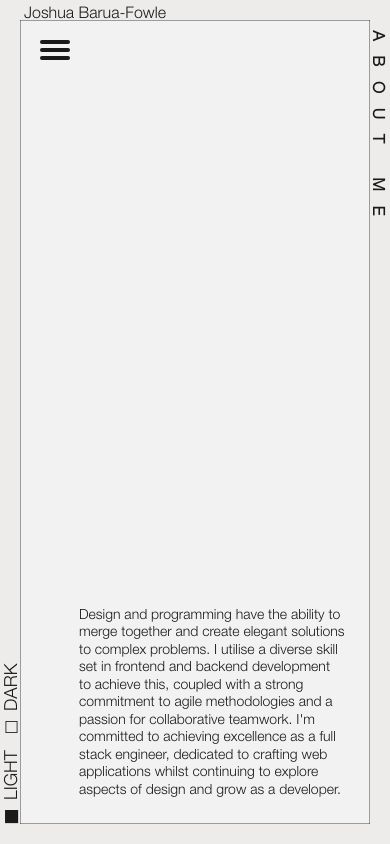
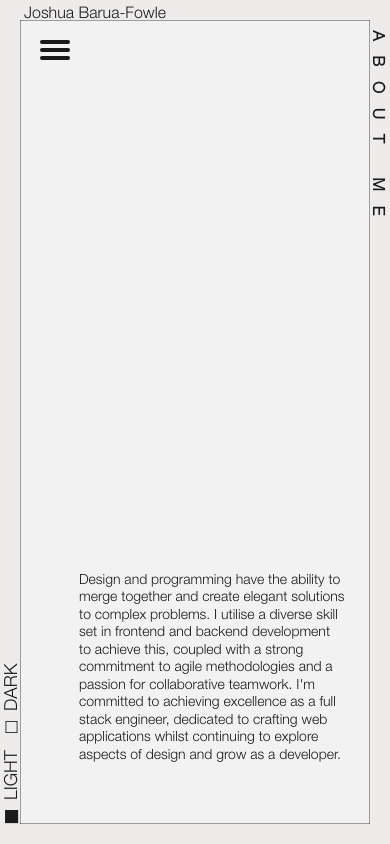
Before and after one commit to joshuabarua/portfolio, a React (Create React App) app: page / in a window 390 px wide. Built offline with nearby package versions, Linux system fonts and the light colour scheme.

Commit message:
Add margin bottom to about mobile

```diff
--- a/src/Pages/Mobile/AboutMobile.jsx
+++ b/src/Pages/Mobile/AboutMobile.jsx
@@ -6,8 +6,8 @@ function AboutMobile() {
 	return (
 		<>
 			<h1 className="wrapped-text text-md mr-[-1px] md:text-2xl text-dark-text dark:text-light-text page-title">About Me</h1>
-			<div className="w-[100%] flex items-end flex-col-reverse">
-				<div className="flex items-end flex-col-reverse w-5/6 ">
+			<div className="w-full flex items-end flex-col-reverse mb-[10%] overflow-hidden">
+				<div className="flex items-end flex-col-reverse w-5/6 overflow-hidden">
 					<p className="wrapped-text text-dark-text backdrop-opacity-30 backdrop-blur-xl dark:text-light-text text-sm leading-tight sm:text-lg pb-6 pr-6">{about}</p>
 				</div>
 			</div>
```
